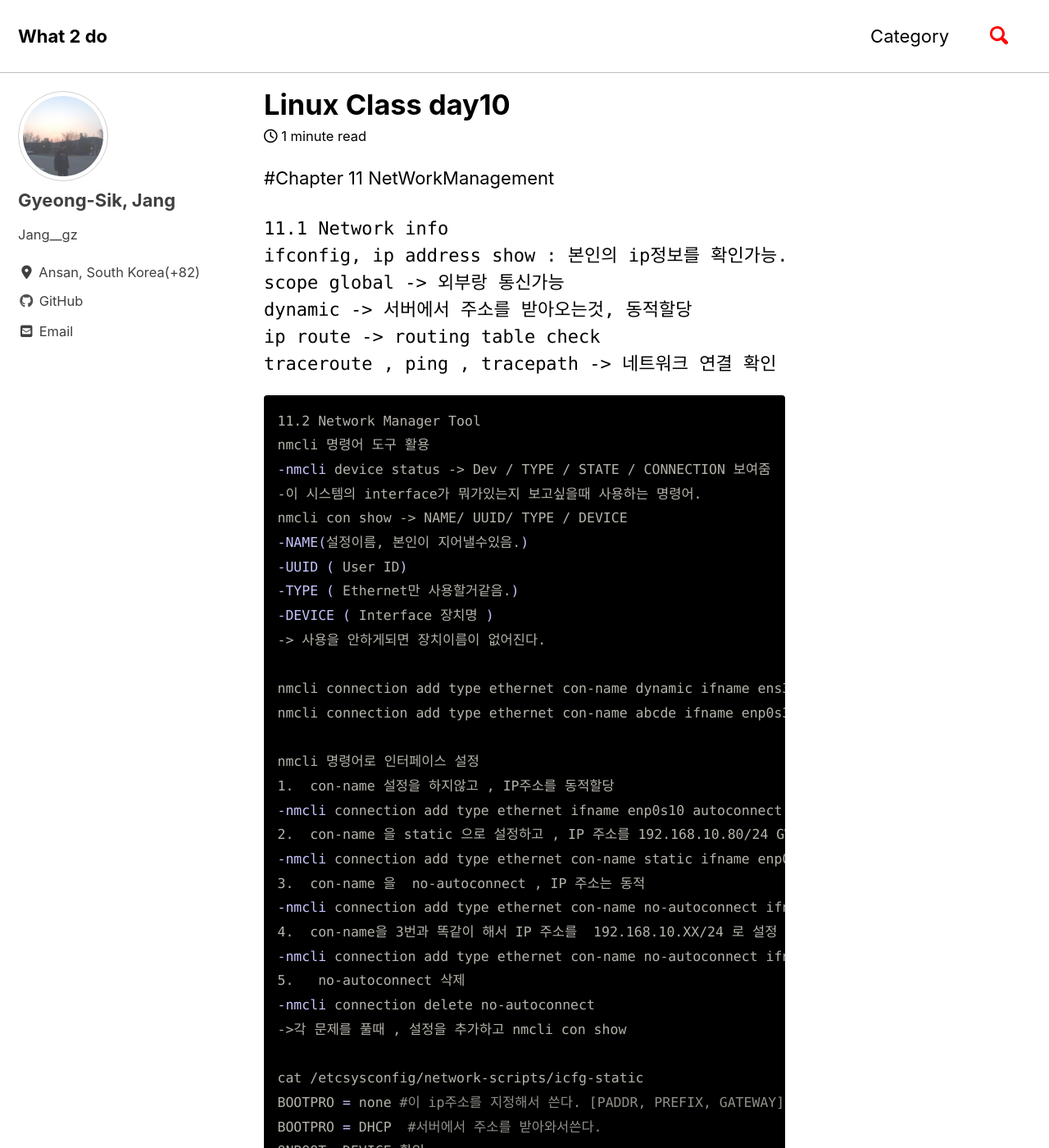
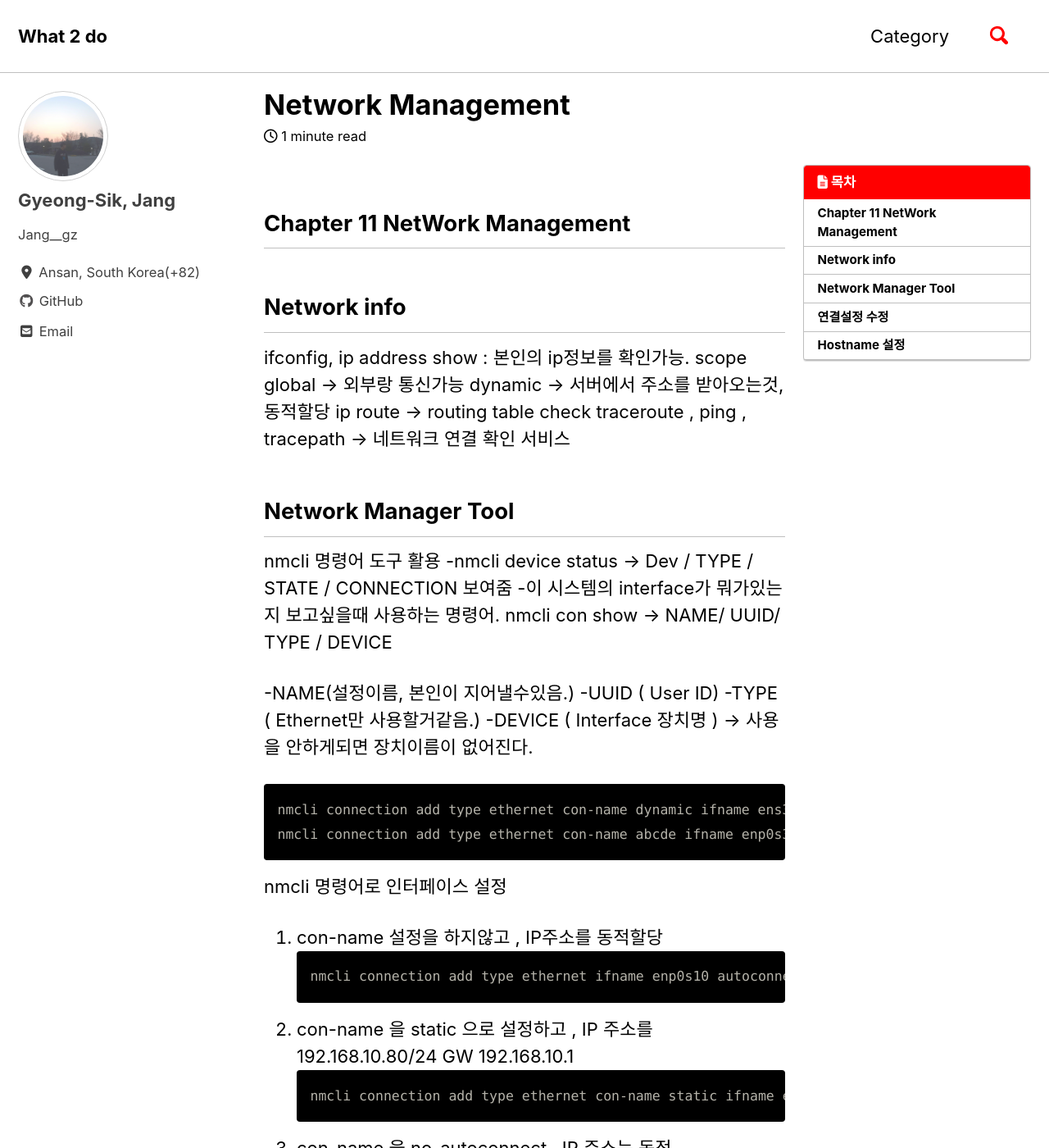
Before and after one commit to JangGyeongSik/JangGyeongSik.github.io, a Jekyll site: the page built from _posts/2019-07-23-basic_11-post.md, in a window 1280 px wide and 1400 px high. Shown: the whole window at 82% size. Built offline with Jekyll 4.4.1, drawn with Linux system fonts in a browser that asks for light colours; cached includes are drawn as plain includes; nearby versions of some CDN libraries; some of the changed text lies outside the part shown.

Commit message:
Update 2019-07-23-basic_11-post.md

````diff
--- a/_posts/2019-07-23-basic_11-post.md
+++ b/_posts/2019-07-23-basic_11-post.md
@@ -1,54 +1,72 @@
 ---
-title: "Linux Class day10 "
+title: "Network Management"
 date: 2019-07-23 17:45
 categories: Linux
+toc: true
+toc_sticky: true
+toc_label: 목차
 ---
 
-#Chapter 11  NetWorkManagement
+## Chapter 11  NetWork Management
 
-```class
-11.1 Network info
+
+## Network info
 ifconfig, ip address show : 본인의 ip정보를 확인가능.
 scope global -> 외부랑 통신가능
 dynamic -> 서버에서 주소를 받아오는것, 동적할당
 ip route -> routing table check
 traceroute , ping , tracepath -> 네트워크 연결 확인 서비스
-```
 
-```shell
-11.2 Network Manager Tool
+
+
+## Network Manager Tool
 nmcli 명령어 도구 활용
 -nmcli device status -> Dev / TYPE / STATE / CONNECTION 보여줌
 -이 시스템의 interface가 뭐가있는지 보고싶을때 사용하는 명령어.
 nmcli con show -> NAME/ UUID/ TYPE / DEVICE
+
 -NAME(설정이름, 본인이 지어낼수있음.)
 -UUID ( User ID)
 -TYPE ( Ethernet만 사용할거같음.)
 -DEVICE ( Interface 장치명 )
 -> 사용을 안하게되면 장치이름이 없어진다.
 
+```bash
 nmcli connection add type ethernet con-name dynamic ifname ens33
 nmcli connection add type ethernet con-name abcde ifname enp0s3
+```
 
 nmcli 명령어로 인터페이스 설정
 1.  con-name 설정을 하지않고 , IP주소를 동적할당
--nmcli connection add type ethernet ifname enp0s10 autoconnect yes
+```bash
+nmcli connection add type ethernet ifname enp0s10 autoconnect yes
+```
 2.  con-name 을 static 으로 설정하고 , IP 주소를 192.168.10.80/24 GW 192.168.10.1
--nmcli connection add type ethernet con-name static ifname enp0s8 ip4 192.168.10.80/24 gw4 192.168.10.1
+```bash
+nmcli connection add type ethernet con-name static ifname enp0s8 ip4 192.168.10.80/24 gw4 192.168.10.1
+```
 3.  con-name 을  no-autoconnect , IP 주소는 동적
+```bash
 -nmcli connection add type ethernet con-name no-autoconnect ifname enp0s9 autoconnect yes
+```
 4.  con-name을 3번과 똑같이 해서 IP 주소를  192.168.10.XX/24 로 설정
--nmcli connection add type ethernet con-name no-autoconnect ifname ens0s9 ip4 192.168.10.80/24 gw4 192.168.10.1
+```bash
+nmcli connection add type ethernet con-name no-autoconnect ifname ens0s9 ip4 192.168.10.80/24 gw4 192.168.10.1
+```
 5.   no-autoconnect 삭제
--nmcli connection delete no-autoconnect
+```bash
+nmcli connection delete no-autoconnect
+```
 ->각 문제를 풀때 , 설정을 추가하고 nmcli con show
 
+```shell
 cat /etcsysconfig/network-scripts/icfg-static
 BOOTPRO = none #이 ip주소를 지정해서 쓴다. [PADDR, PREFIX, GATEWAY]
 BOOTPRO = DHCP  #서버에서 주소를 받아와서쓴다.
 ONBOOT, DEVICE 확인
+```
 
-4] 연결설정 수정
+## 연결설정 수정
 nmcli con show : 확인
 	      add   : 추가
 	      modify : 수정
@@ -57,18 +75,20 @@ nmcli con show : 확인
 
 
 
-
+```bash
 nmcli con mod static ipv4.addresses 192.168.10.150/24 -> IP 변경
 nmcli con mod static +ipv4.addresses 192.168.10.50/24 ->보조 IP 추가, DNS도 같은방법 사용
 DNS -> IP 주소부분만 설정해줘라.
 nmcli con mod static -ipv4.addresses 192.168.10.*/24 -> 그  IP만 삭제
+```
 
 nmtui 설정
+```bash
 nmcli con mod [ip] ipv4.addresses 'IP/sub GW'
+```
 
 Legacy network - networkmanager 말고 network 사용
-
-
+```bash
 systemctl status NetworkManager
 systemctl status network
 
@@ -79,8 +99,9 @@ nmcli con show ethernet-enp0s9 보면 auto로 바꾼게 보임
 nmcli con up ethernet-enp0s9
 ```
 
-```class
-11.3 Hostname 설정
+
+##  Hostname 설정
+```bash
 Hostname - localhost
 sudo vim /etc/sysconfig/network
 cat /etc/hostname
````
